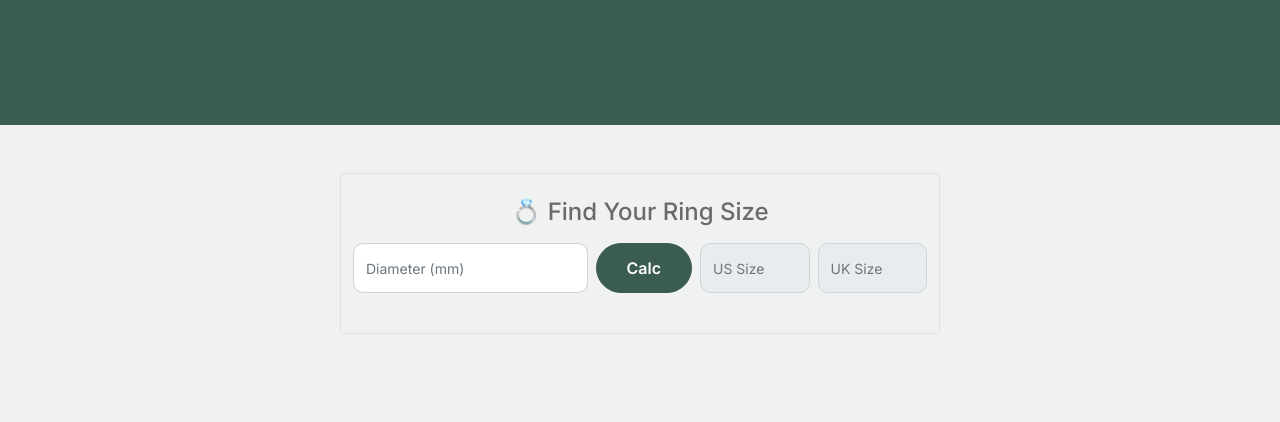
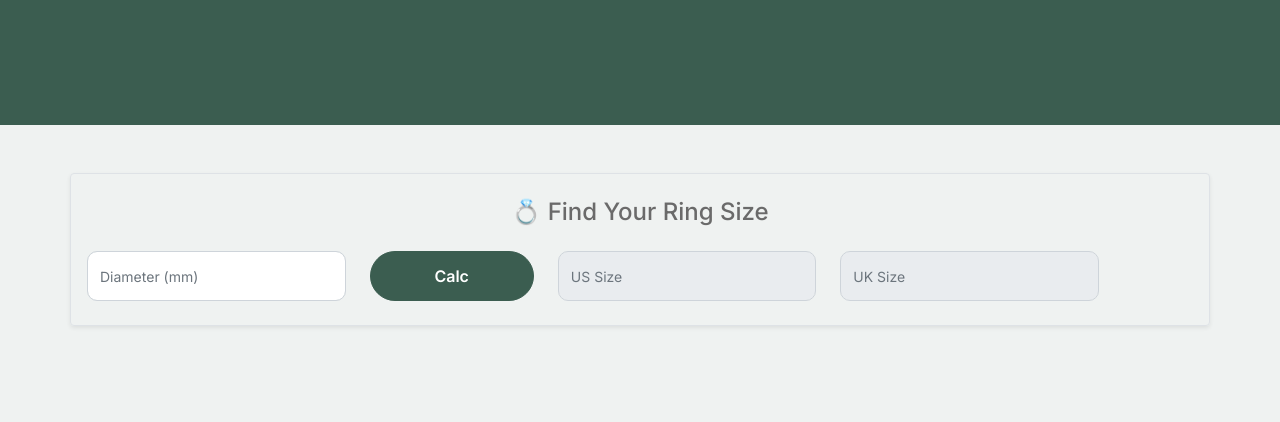
Before and after one commit to Paps-maker/Olive-jw.github.io, a plain HTML site: page shop.html in a window 1280 px wide. Shown: the part 263-685 px from the top of the page. Drawn offline with Linux system fonts and the light colour scheme.

Commit message:
Update shop.html

```diff
--- a/shop.html
+++ b/shop.html
@@ -63,27 +63,25 @@
 		</div>
 	</div>
 	<!-- Ring Size Guide Section -->
-<section class="container my-5 py-4 border rounded mx-auto" style="max-width:600px;">
-	<h4 class="mb-3 text-center">💍 Find Your Ring Size</h4>
+<!-- Ring Size Guide Section -->
+<section class="container my-5 py-4 px-3 border rounded shadow-sm">
+  <h4 class="mb-4 text-center">💍 Find Your Ring Size</h4>
 
-	<!-- Calculator Row -->
-	<div class="row gx-2 align-items-center mb-3">
-	  <div class="col-5">
+  <!-- Responsive Calculator -->
+  <div class="row gy-3">
+    <div class="col-12 col-sm-6 col-md-3">
       <input type="number" id="diameter" class="form-control" placeholder="Diameter (mm)">
     </div>
-	  <div class="col-auto">
-		<button class="btn btn-primary" onclick="calcSize()">Calc</button>
+    <div class="col-12 col-sm-6 col-md-2">
+      <button class="btn btn-primary w-100" onclick="calcSize()">Calc</button>
     </div>
-	  <div class="col">
+    <div class="col-12 col-sm-6 col-md-3">
       <input type="text" id="ringSizeUS" class="form-control" placeholder="US Size" readonly>
     </div>
-	  <div class="col">
+    <div class="col-12 col-sm-6 col-md-3">
       <input type="text" id="ringSizeUK" class="form-control" placeholder="UK Size" readonly>
     </div>
   </div>
-
-	<!-- Reference Chart Image -->
-
 </section>
 
 <!-- JS Script -->
@@ -96,16 +94,15 @@
     return;
   }
 
-	// US size approximate
   const us = ((dia - 11.63) / 0.812).toFixed(1);
   document.getElementById('ringSizeUS').value = us;
 
-	// Convert US to UK
   const ukIndex = Math.round((parseFloat(us) + 0.5) * 2);
   const ukSizes = ["-", "A", "A½", "B", "B½", "C", "C½", "D", "D½", "E", "E½", "F", "F½", "G", "G½", "H", "H½", "I", "I½", "J", "J½", "K", "K½", "L", "L½", "M", "M½", "N", "N½", "O", "O½", "P", "P½", "Q", "Q½", "R", "R½", "S", "S½", "T"];
   document.getElementById('ringSizeUK').value = ukSizes[ukIndex] || '';
 }
 </script>
+
 
 
 	<!-- Products -->
```
Lines whose indentation alone changed are shown as unchanged.
